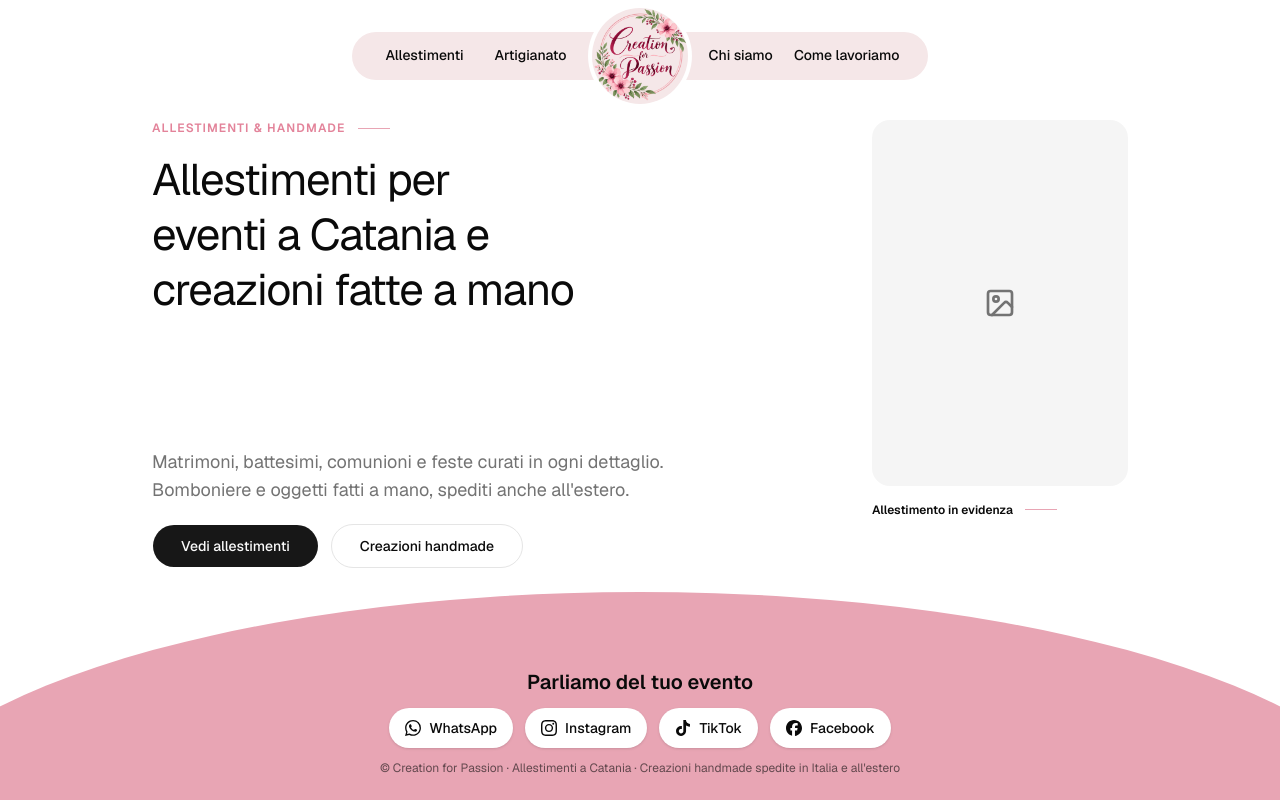
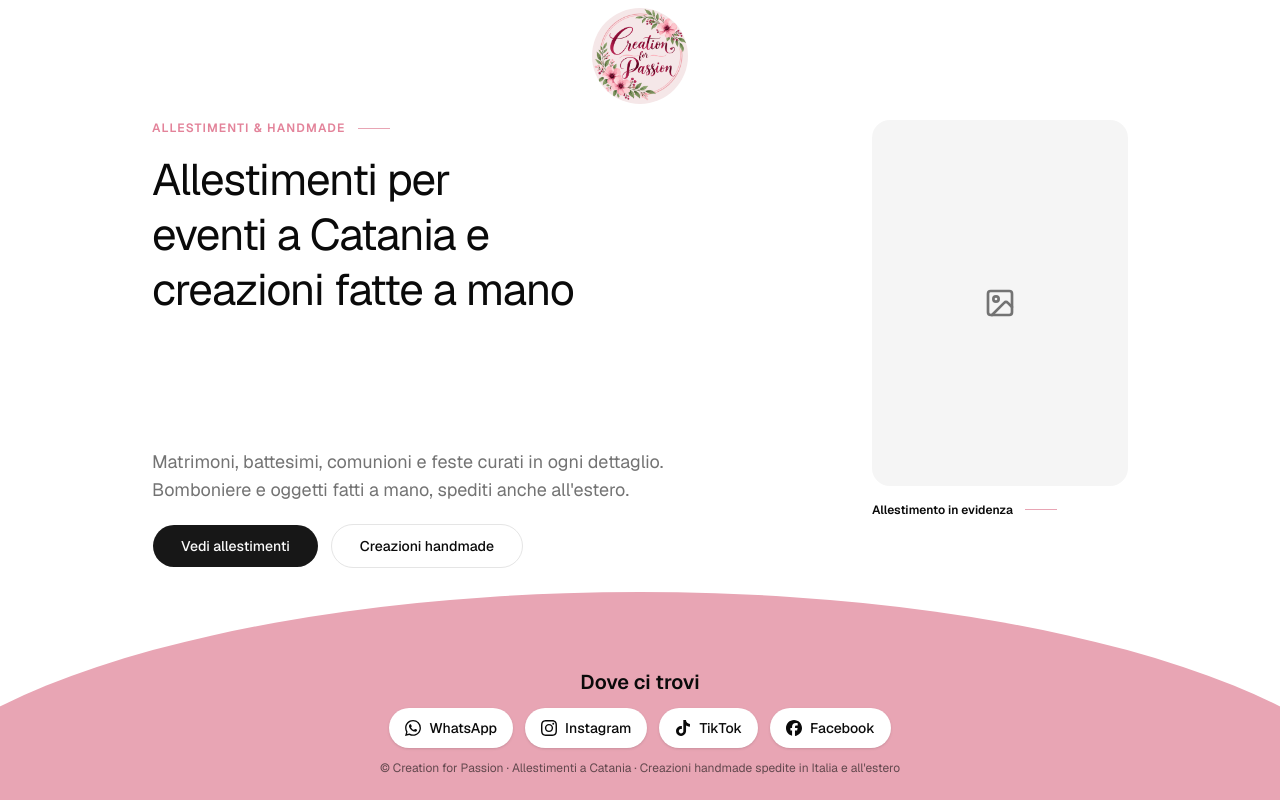
Before and after one commit to Gioma10/CreationForPassion, a Next.js app: page / in a window 1280 px wide. Built offline with nearby package versions, Linux system fonts and the light colour scheme.

Commit message:
Add @gsap/react dependency, update Navbar component with GSAP animations, modify Logo component to use a span instead of a link, and change Footer heading text.

```diff
--- a/package.json
+++ b/package.json
@@ -10,6 +10,7 @@
   },
   "dependencies": {
     "@base-ui/react": "^1.9.0",
+    "@gsap/react": "^2.1.2",
     "class-variance-authority": "^0.7.1",
     "cn": "^0.5.0",
     "gsap": "^3.15.0",
--- a/src/components/Footer.tsx
+++ b/src/components/Footer.tsx
@@ -15,7 +15,7 @@ export function Footer() {
 
       <div className="relative mx-auto flex w-full max-w-3xl flex-col items-center gap-3 px-4 text-center">
         <h2 className="text-lg font-semibold md:text-xl">
-          Parliamo del tuo evento
+          Dove ci trovi
         </h2>
         <ul className="flex gap-3">
           {socials.map((social) => (
--- a/src/components/Navbar.tsx
+++ b/src/components/Navbar.tsx
@@ -1,6 +1,13 @@
+"use client";
+
 import Link from "next/link";
+import { useRef, useState } from "react";
+import gsap from "gsap";
+import { useGSAP } from "@gsap/react";
 import { Logo } from "@/components/logo";
 import { pages } from "@/lib/site";
+
+gsap.registerPlugin(useGSAP);
 
 const leftLinks = pages.slice(0, 2);
 const rightLinks = pages.slice(2);
@@ -9,7 +16,7 @@ function NavLink({ href, label }: { href: string; label: string }) {
   return (
     <Link
       href={href}
-      className="text-center text-xs leading-tight font-medium transition-colors hover:text-rose-foreground md:text-sm md:whitespace-nowrap"
+      className="nav-link invisible text-center text-xs leading-tight font-medium transition-colors hover:text-rose-foreground md:text-sm md:whitespace-nowrap"
     >
       {label}
     </Link>
@@ -17,16 +24,79 @@ function NavLink({ href, label }: { href: string; label: string }) {
 }
 
 export function Navbar() {
+  const [isOpen, setIsOpen] = useState(false);
+  const container = useRef<HTMLElement>(null);
+  const tl = useRef<gsap.core.Timeline>(null);
+
+  useGSAP(
+    () => {
+      tl.current = gsap
+        .timeline({ paused: true, defaults: { ease: "power3.out" } })
+        .fromTo(
+          ".nav-bg-left",
+          { clipPath: "inset(0% 0% 0% 100% round 9999px)" },
+          { clipPath: "inset(0% 0% 0% 0% round 9999px)", duration: 0.5 }
+        )
+        .fromTo(
+          ".nav-bg-right",
+          { clipPath: "inset(0% 100% 0% 0% round 9999px)" },
+          { clipPath: "inset(0% 0% 0% 0% round 9999px)", duration: 0.5 },
+          "<"
+        )
+        .fromTo(
+          ".nav-left .nav-link",
+          { x: 16, autoAlpha: 0 },
+          { x: 0, autoAlpha: 1, duration: 0.35, stagger: { each: 0.06, from: "end" } },
+          "-=0.25"
+        )
+        .fromTo(
+          ".nav-right .nav-link",
+          { x: -16, autoAlpha: 0 },
+          { x: 0, autoAlpha: 1, duration: 0.35, stagger: 0.06 },
+          "<"
+        );
+    },
+    { scope: container }
+  );
+
+  function toggle() {
+    const next = !isOpen;
+    setIsOpen(next);
+    if (next) tl.current?.play();
+    else tl.current?.reverse();
+  }
+
   return (
-    <header className="relative z-50 flex shrink-0 justify-center px-4 pt-8">
-      <nav className="grid h-12 w-full max-w-xl grid-cols-[1fr_auto_1fr] items-center rounded-full bg-blush px-3 md:px-6">
-        <div className="flex items-center justify-around gap-2 md:gap-3">
+    <header ref={container} className="relative z-50 flex shrink-0 justify-center px-4 pt-8">
+      <nav
+        id="main-nav"
+        className="relative isolate grid h-12 w-full max-w-xl grid-cols-[1fr_auto_1fr] items-center px-3 md:px-6"
+      >
+        <span
+          aria-hidden
+          className="nav-bg-left absolute inset-y-0 left-0 right-1/2 -z-10 rounded-l-full bg-blush [clip-path:inset(0%_0%_0%_100%_round_9999px)]"
+        />
+        <span
+          aria-hidden
+          className="nav-bg-right absolute inset-y-0 right-0 left-1/2 -z-10 rounded-r-full bg-blush [clip-path:inset(0%_100%_0%_0%_round_9999px)]"
+        />
+
+        <div className="nav-left flex items-center justify-around gap-2 md:gap-3">
           {leftLinks.map((link) => (
             <NavLink key={link.href} href={link.href} label={link.label} />
           ))}
         </div>
-        <Logo className="mx-2 -my-6 md:mx-4" />
-        <div className="flex items-center justify-around gap-2 md:gap-3">
+        <button
+          type="button"
+          onClick={toggle}
+          aria-expanded={isOpen}
+          aria-controls="main-nav"
+          aria-label={isOpen ? "Chiudi menu" : "Apri menu"}
+          className="mx-2 -my-6 cursor-pointer rounded-full transition-transform duration-150 ease-out outline-none select-none hover:scale-105 focus-visible:ring-2 focus-visible:ring-rose focus-visible:ring-offset-4 focus-visible:ring-offset-background active:scale-90 active:duration-75 md:mx-4"
+        >
+          <Logo />
+        </button>
+        <div className="nav-right flex items-center justify-around gap-2 md:gap-3">
           {rightLinks.map((link) => (
             <NavLink key={link.href} href={link.href} label={link.label} />
           ))}
--- a/src/components/logo.tsx
+++ b/src/components/logo.tsx
@@ -1,11 +1,9 @@
-import Link from "next/link";
 import Image from "next/image";
 import { cn } from "@/lib/utils";
 
 export function Logo({ className }: { className?: string }) {
   return (
-    <Link
-      href="/"
+    <span
       className={cn(
         "relative block size-20 overflow-hidden rounded-full bg-blush ring-4 ring-background md:size-24",
         className
@@ -19,6 +17,6 @@ export function Logo({ className }: { className?: string }) {
         priority
         className="object-contain"
       />
-    </Link>
+    </span>
   );
 }
```
Also changed, not shown: 1 other file (tests, documents, lock files or other folders).
